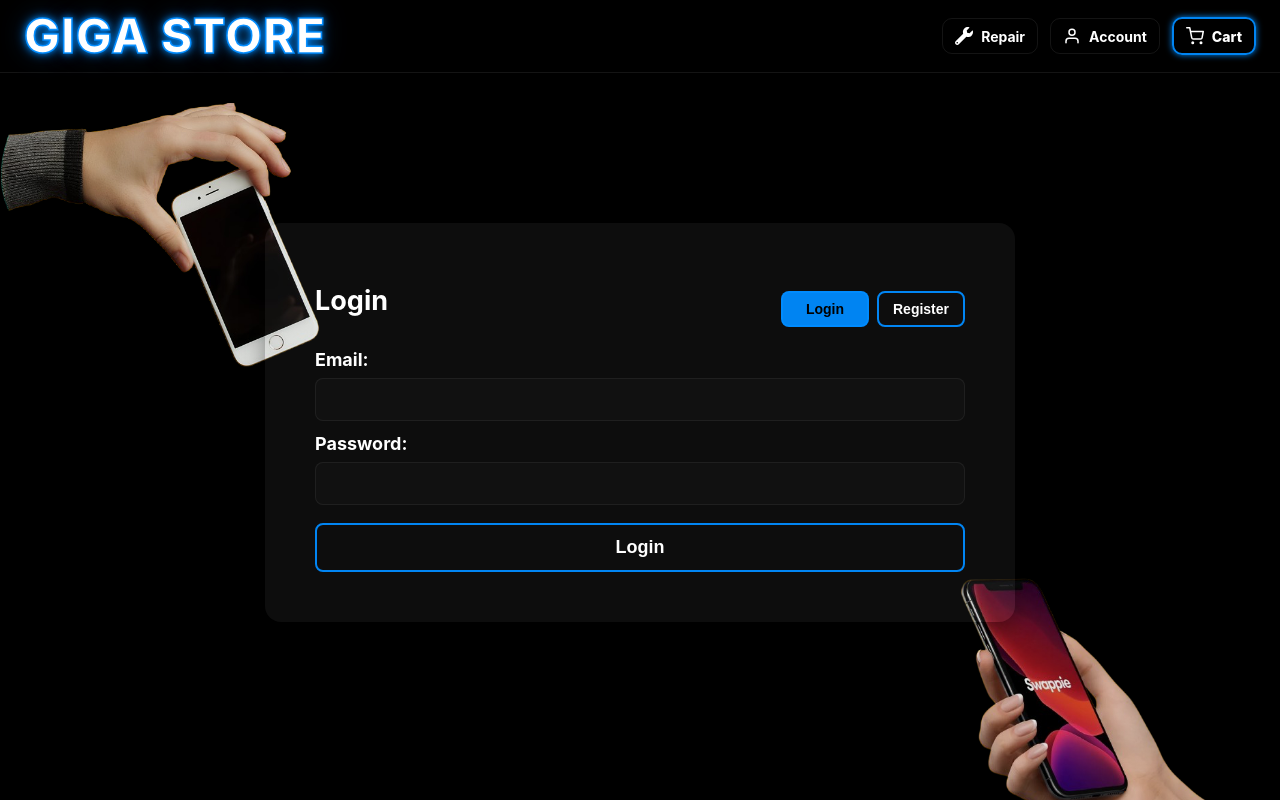
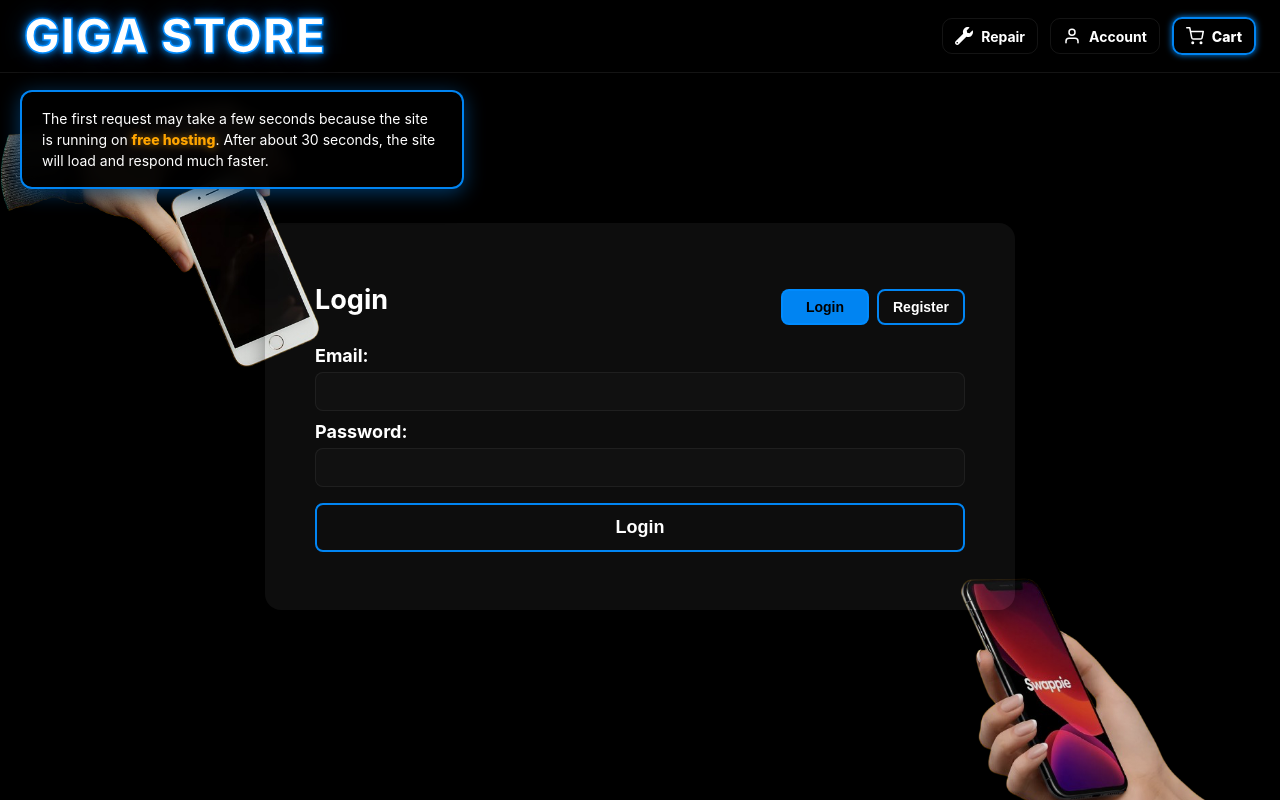
Before and after one commit to TanyaMykhaylyuk/gigastore, a Next.js app in the folder frontend/: page /account in a window 1280 px wide. Shown: the top 800 px of the page. Built offline with nearby package versions, Linux system fonts and the light colour scheme.

Commit message:
feat: add hosting notification banner

```diff
--- /dev/null
+++ b/frontend/app/components/HostingNotification.jsx
@@ -0,0 +1,25 @@
+"use client";
+
+import { useState, useEffect } from "react";
+
+export default function HostingNotification() {
+  const [isVisible, setIsVisible] = useState(true);
+
+  useEffect(() => {
+    const timer = setTimeout(() => {
+      setIsVisible(false);
+    }, 20000);
+
+    return () => clearTimeout(timer);
+  }, []);
+
+  if (!isVisible) return null;
+
+  return (
+    <div className={`hosting-notification ${isVisible ? "visible" : ""}`}>
+      The first request may take a few seconds because the site is running on{" "}
+      <span className="hosting-notification__highlight">free hosting</span>.
+      After about 30 seconds, the site will load and respond much faster.
+    </div>
+  );
+}
--- a/frontend/app/layout.js
+++ b/frontend/app/layout.js
@@ -1,6 +1,7 @@
 import "./styles/global.css";
 import HeaderClient from "./components/HeaderClient";
 import Footer from "./components/Footer";
+import HostingNotification from "./components/HostingNotification";
 import { AuthProvider } from "./context/AuthContext";
 import { CartProvider } from "./context/CartContext";
 
@@ -15,6 +16,7 @@ export default function RootLayout({ children }) {
       <body>
         <AuthProvider>
           <CartProvider>
+            <HostingNotification />
             <HeaderClient />
             {children}
             <Footer />
--- a/frontend/app/styles/account.css
+++ b/frontend/app/styles/account.css
@@ -20,8 +20,8 @@
 .account-section .trade-form-container select,
 .account-section .trade-form-container textarea {
   width: 100%;
-  padding: 12px;
-  margin-top: 8px;
+  padding: 10px;
+  margin-top: 6px;
   border-radius: 8px;
   border: 1px solid rgba(255,255,255,0.06);
   background: rgba(255,255,255,0.02);
@@ -33,17 +33,18 @@
 .account-section .trade-form-container label {
   display: block;
   font-weight: 700;
-  margin-top: 12px;
+  margin-top: 10px;
   text-align: left;
 }
 
 .account-section .trade-form-container form {
   display: flex;
   flex-direction: column;
+  padding-bottom: 8px;
 }
 
 .account-section .trade-form-container .submit-btn {
-  margin-top: 18px;
+  margin-top: 16px;
   align-self: stretch;
   padding: 12px 18px;
   font-weight: 800;
--- a/frontend/app/styles/global.css
+++ b/frontend/app/styles/global.css
@@ -752,3 +752,46 @@ body {
   .trade-in-section .img-left { left: -6px; top: 26px; }
   .trade-in-section .img-right { right: -6px; bottom: 18px; }
 }
+
+.hosting-notification {
+  position: fixed;
+  top: 90px;
+  left: 20px;
+  z-index: 1000;
+  background: rgba(0, 0, 0, 0.95);
+  border: 2px solid var(--neon);
+  border-radius: 12px;
+  padding: 16px 20px;
+  max-width: 400px;
+  font-size: 14px;
+  line-height: 1.5;
+  color: var(--white);
+  box-shadow: 0 4px 20px rgba(0, 140, 255, 0.4), 0 0 30px rgba(0, 0, 0, 0.8);
+  backdrop-filter: blur(8px);
+  opacity: 0;
+  transform: translateY(-20px);
+  transition: opacity 0.5s ease-in-out, transform 0.5s ease-in-out;
+  pointer-events: none;
+}
+
+.hosting-notification.visible {
+  opacity: 1;
+  transform: translateY(0);
+}
+
+.hosting-notification__highlight {
+  color: #ffa500;
+  font-weight: 800;
+  text-shadow: 0 0 8px rgba(255, 165, 0, 0.6);
+}
+
+@media (max-width: 640px) {
+  .hosting-notification {
+    top: 70px;
+    left: 10px;
+    right: 10px;
+    max-width: none;
+    font-size: 13px;
+    padding: 12px 16px;
+  }
+}
```
